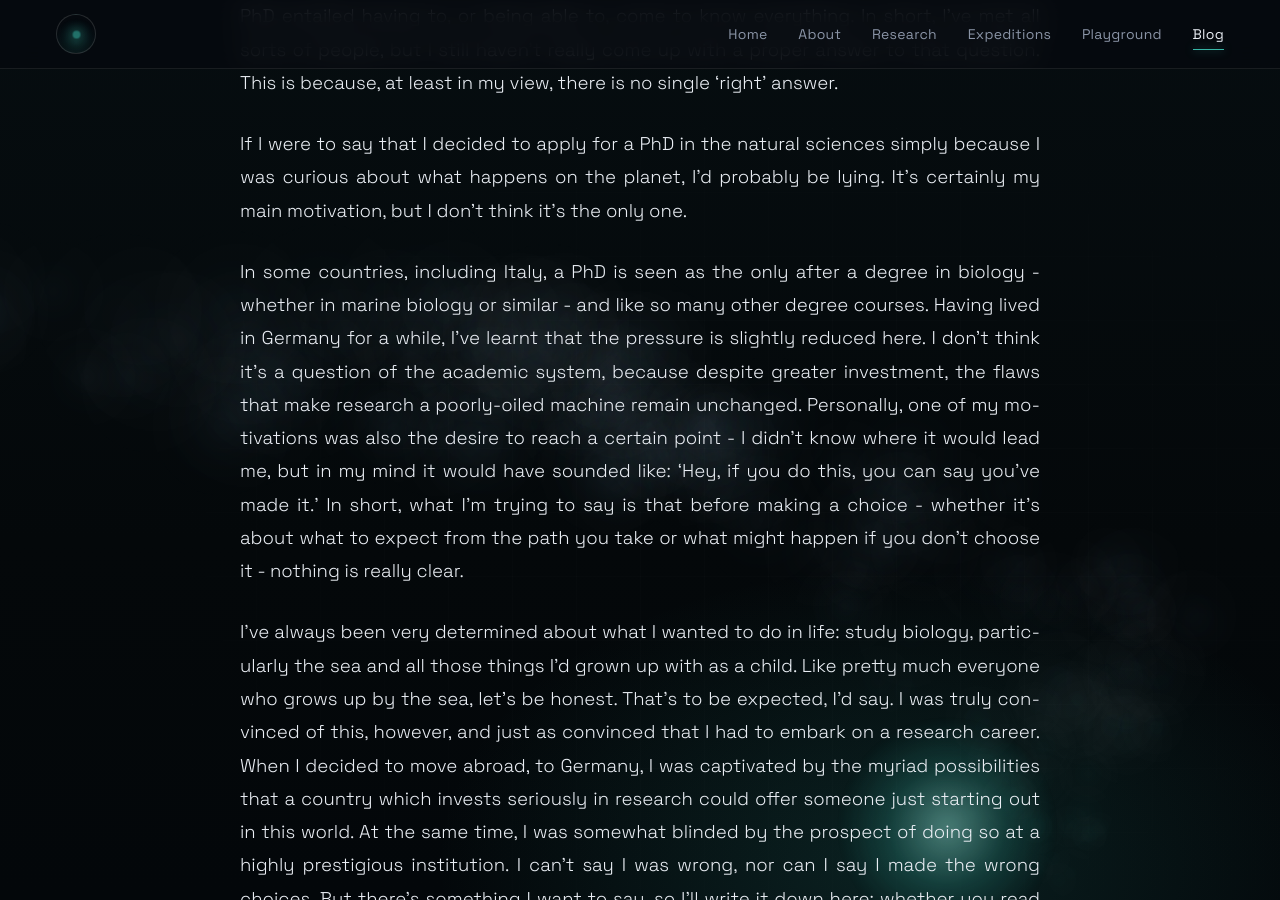
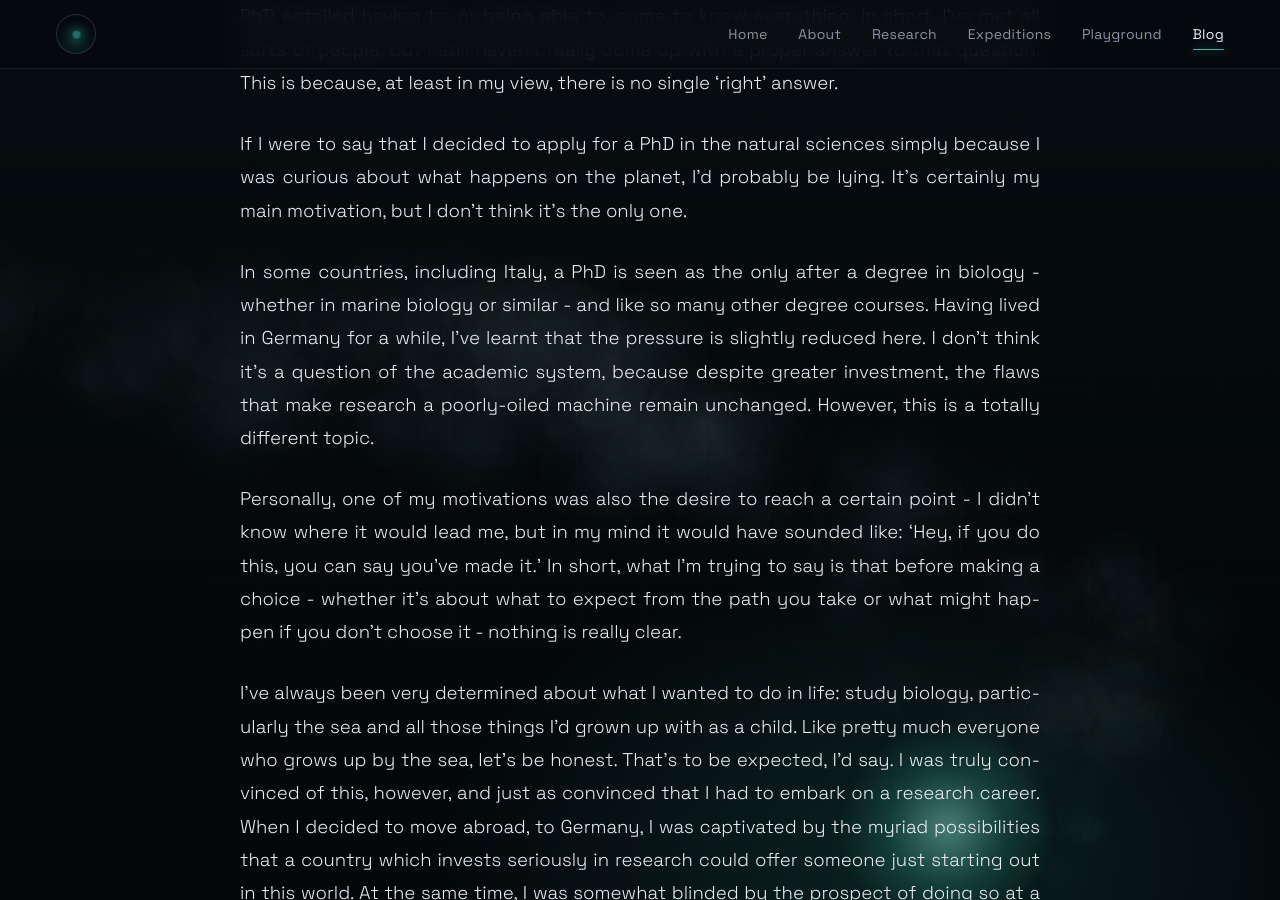
Before and after one commit to l-gallucci/l-gallucci.github.io, a Jekyll site: the page built from _posts/2026-07-31-what-i-was-expecting-from-my-phd-and-why-i-was-totally-wrong.md, in a window 1280 px wide and 900 px high, scrolled down 1052 px. Built offline with Jekyll 4.4.1, drawn with Linux system fonts in a browser that asks for light colours.

Commit message:
Update site content

```diff
--- a/_posts/2026-07-31-what-i-was-expecting-from-my-phd-and-why-i-was-totally-wrong.md
+++ b/_posts/2026-07-31-what-i-was-expecting-from-my-phd-and-why-i-was-totally-wrong.md
@@ -17,7 +17,9 @@ If there’s one thing I’ve learnt over the years, it’s that different peopl
 
 If I were to say that I decided to apply for a PhD in the natural sciences simply because I was curious about what happens on the planet, I’d probably be lying. It’s certainly my main motivation, but I don’t think it’s the only one.
 
-In some countries, including Italy, a PhD is seen as the only after a degree in biology - whether in marine biology or similar - and like so many other degree courses. Having lived in Germany for a while, I’ve learnt that the pressure is slightly reduced here. I don’t think it’s a question of the academic system, because despite greater investment, the flaws that make research a poorly-oiled machine remain unchanged. Personally, one of my motivations was also the desire to reach a certain point - I didn’t know where it would lead me, but in my mind it would have sounded like: ‘Hey, if you do this, you can say you’ve made it.’ In short, what I’m trying to say is that before making a choice - whether it’s about what to expect from the path you take or what might happen if you don’t choose it - nothing is really clear.
+In some countries, including Italy, a PhD is seen as the only after a degree in biology - whether in marine biology or similar - and like so many other degree courses. Having lived in Germany for a while, I’ve learnt that the pressure is slightly reduced here. I don’t think it’s a question of the academic system, because despite greater investment, the flaws that make research a poorly-oiled machine remain unchanged. However, this is a totally different topic.
+
+Personally, one of my motivations was also the desire to reach a certain point - I didn’t know where it would lead me, but in my mind it would have sounded like: ‘Hey, if you do this, you can say you’ve made it.’ In short, what I’m trying to say is that before making a choice - whether it’s about what to expect from the path you take or what might happen if you don’t choose it - nothing is really clear.
 
 
 I’ve always been very determined about what I wanted to do in life: study biology, particularly the sea and all those things I’d grown up with as a child. Like pretty much everyone who grows up by the sea, let’s be honest. That’s to be expected, I’d say. I was truly convinced of this, however, and just as convinced that I had to embark on a research career.
```
